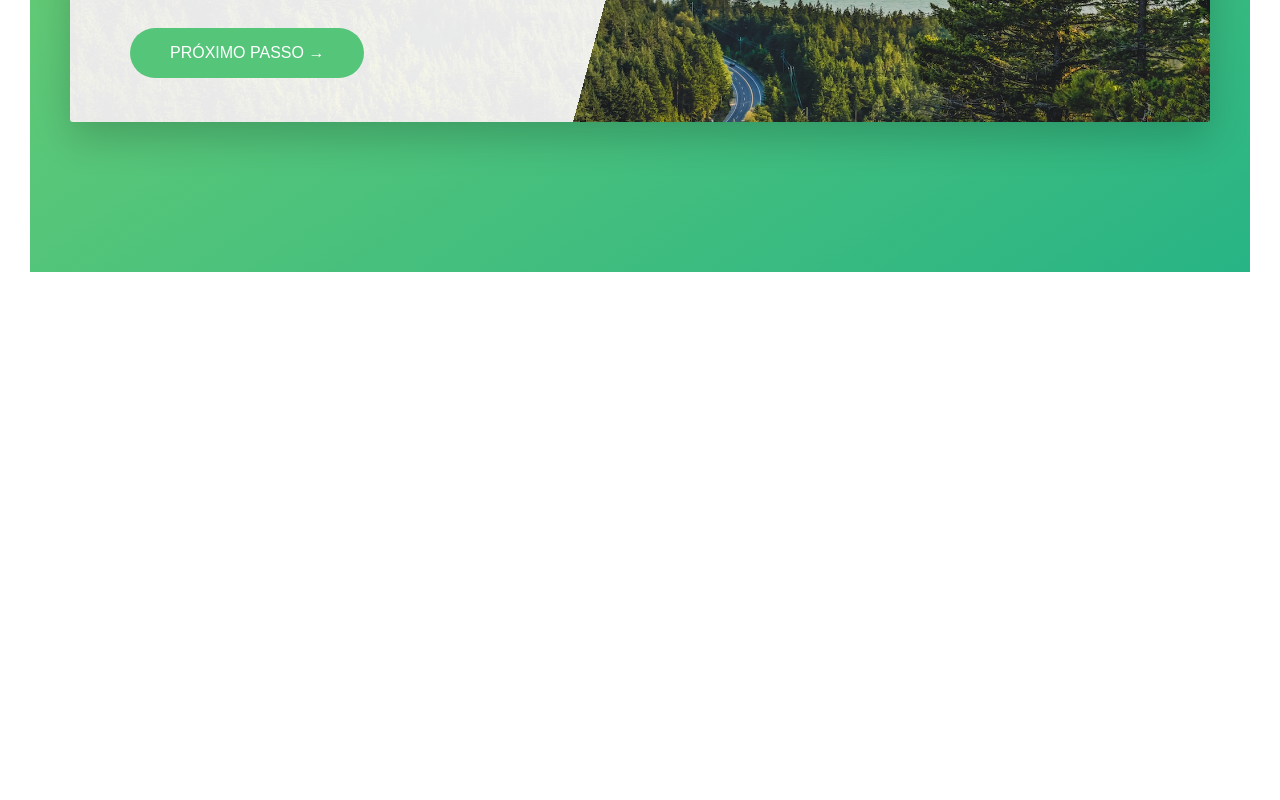
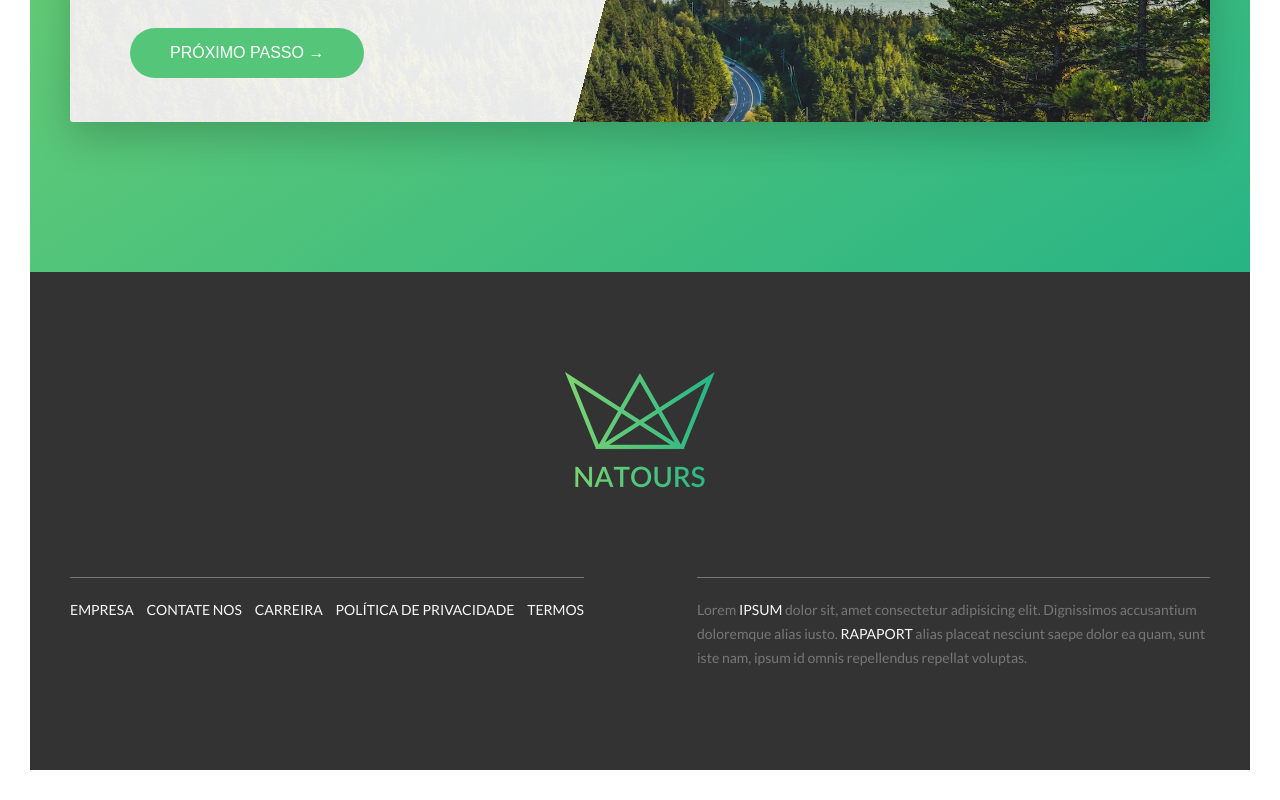
Before and after one commit to garouxl/naturitus, a website: page index.html in a window 1280 px wide. Shown: the part 4871-5671 px from the top of the page. Before the commit the page ends 5173 px from the top, so only its background shows below. Drawn offline with Linux system fonts and the light colour scheme.

Commit message:
finalized animation for radio in form and added the footer plus link tag animation

```diff
--- a/index.html
+++ b/index.html
@@ -325,6 +325,37 @@
           </div>
         </section>
       </main>
+      <footer class="footer">
+        <div class="footer__logo-box">
+          <img src="img/logo-green-2x.png" alt="logo full" class="footer__logo">
+        </div>
+        <div class="row">
+          <div class="col-1-of-2">
+            <div class="footer__navigation">
+              <ul class="footer__list">
+                <li class="footer__item">
+                  <a href="" class="footer__link">empresa</a>
+                </li>
+                <li class="footer__item">
+                  <a href="" class="footer__link">contate nos</a>
+                </li>
+                <li class="footer__item">
+                  <a href="" class="footer__link">carreira</a>
+                </li>
+                <li class="footer__item">
+                  <a href="" class="footer__link">política de privacidade</a>
+                </li>
+                <li class="footer__item">
+                  <a href="" class="footer__link">termos</a>
+                </li>
+              </ul>
+            </div>
+          </div>
+          <div class="col-1-of-2">
+            <p class="footer__copyright">Lorem <a href="#" class="footer__link">ipsum</a> dolor sit, amet consectetur adipisicing elit. Dignissimos accusantium doloremque alias iusto. <a href="#" class="footer__link">Rapaport</a> alias placeat nesciunt saepe dolor ea quam, sunt iste nam, ipsum id omnis repellendus repellat voluptas.</p>
+          </div>
+        </div>
+      </footer>
 <!--       <section class="grid-test">
         <div class="row">
           <div class="col-1-of-2">col-1-of-2</div>
--- a/sass/abstracts/_variables.scss
+++ b/sass/abstracts/_variables.scss
@@ -14,6 +14,7 @@ $color-gray-light-2: #eee;
 
 $color-gray-dark-1: #777;
 $color-gray-dark-2: #aaa;
+$color-gray-dark-3: #333;
 
 $color-white: #fff;
 $color-black: #000;
--- a/sass/components/_form.scss
+++ b/sass/components/_form.scss
@@ -81,8 +81,8 @@
     &::after {
       content: "";
       display: block;
-      height: 1.8rem;
-      width: 1.8rem;
+      height: 1.2rem;
+      width: 1.2rem;
       border-radius: 50%;
       background-color: $color-primary;
       position: absolute;
@@ -100,6 +100,7 @@
   }
 
   &__radio-input:checked ~ &__radio-label &__radio-button{
-    border: 3px solid $color-primary;
+    border: 1.5px solid $color-primary;
   }
+
 }
--- /dev/null
+++ b/sass/layout/_footer.scss
@@ -0,0 +1,60 @@
+.footer {
+  color: $color-gray-dark-1;
+  background-color: $color-gray-dark-3;
+  padding: 10rem 0;
+  font-size: 1.4rem;
+
+  &__logo-box {
+    text-align: center;
+    margin: 0 0 8rem;
+  }
+
+  &__logo {
+    width: 15rem;
+  }
+
+  &__navigation {
+    border-top: 1px solid $color-gray-dark-1;
+    padding: 2rem 0 0 0;
+    display: inline-block;
+  }
+
+  &__list {
+    list-style: none;
+  }
+
+  &__item {
+    display: inline-block;
+
+    &:not(:last-child) {
+      margin: 0 1rem 0 0
+    }
+  }
+
+  &__link {
+    &:link,
+    &:visited {
+      color: $color-gray-light-1;
+      background-color: $color-gray-dark-3;
+      text-decoration: none;
+      text-transform: uppercase;
+      display: inline-block;
+      transition: all .2s;
+    }
+
+    &:hover,
+    &:active {
+      color: $color-primary;
+      box-shadow: 0 1rem 2rem rgba($color-black, .4);
+      transform: scale(1.25);
+    }
+  }
+
+  &__copyright {
+    border-top: 1px solid $color-gray-dark-1;
+    padding: 2rem 0 0 0;
+    width: 95%;
+    float: right;
+  }
+
+}
--- a/sass/main.scss
+++ b/sass/main.scss
@@ -17,5 +17,6 @@
 
 @import "layout/header";
 @import "layout/grid";
+@import "layout/footer";
 
 @import "pages/home";
```
Also changed, not shown: css/style.css.
